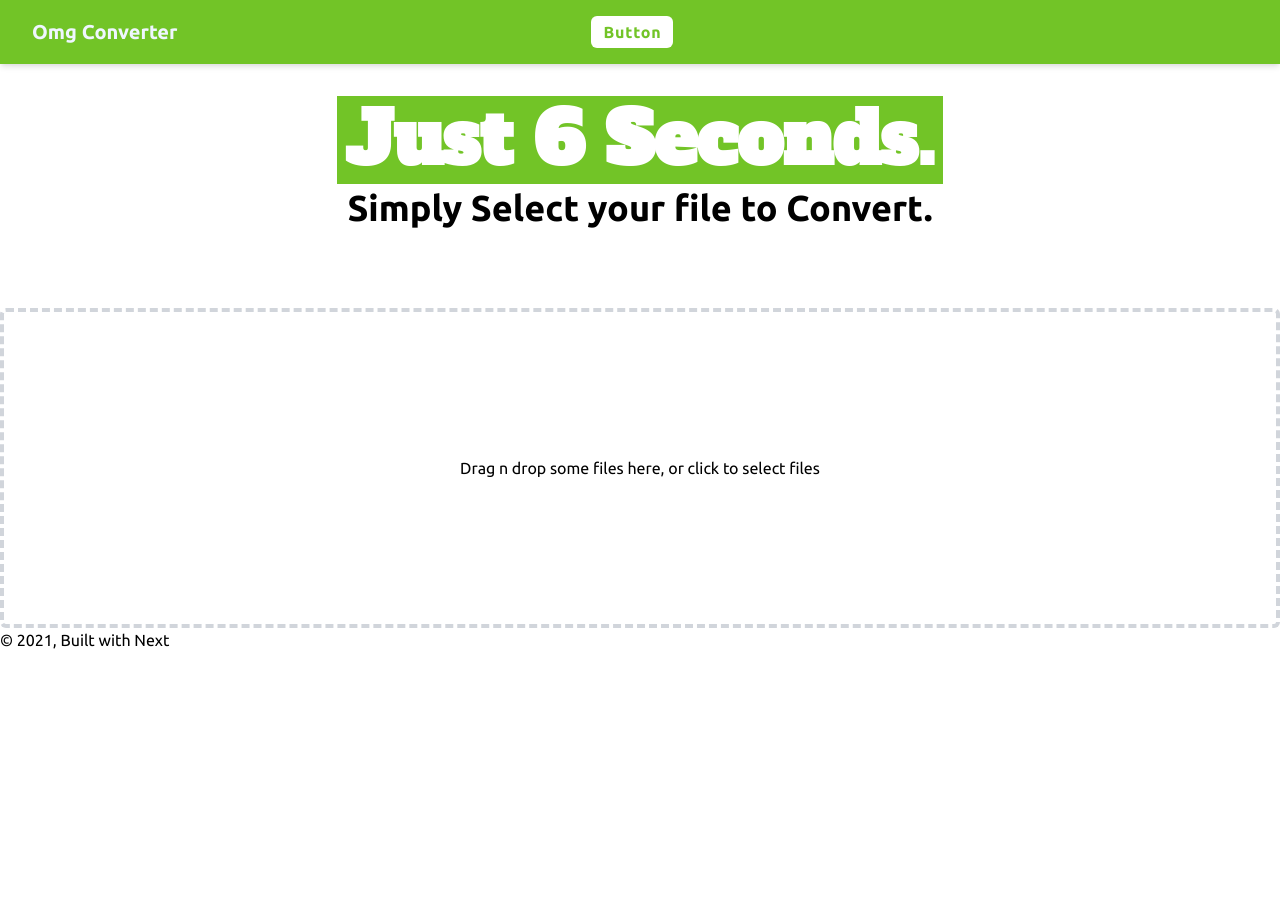
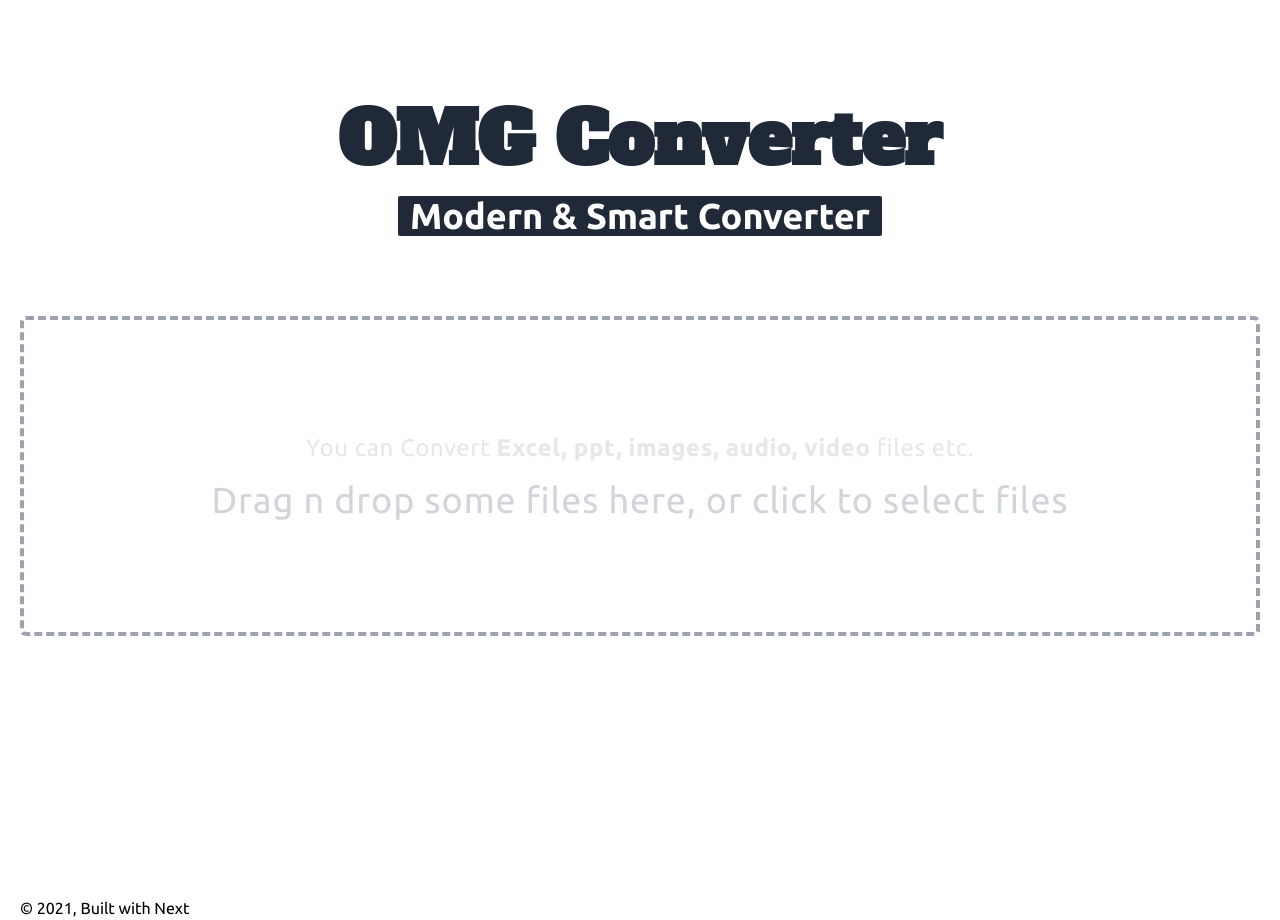
Before and after one commit to kamit-transient/3f97a53, a Next.js app: page / in a window 1280 px wide. Before the commit the page ends 800 px from the top, so only its background shows below. Built offline with nearby package versions, Linux system fonts and the light colour scheme.

Commit message:
minimal design started

```diff
--- a/src/components/fileUpload.js
+++ b/src/components/fileUpload.js
@@ -88,20 +88,24 @@ export default function FileUpload() {
 
 	return (
 		<Fragment>
+			<div className="">
+
+
 			<div
 				{...getRootProps()}
-				className={` mt-20 border-4 border-dashed  h-80 flex justify-center items-center rounded-md ${
-					!isDragActive ? 'border-gray-300' : 'border-primary'
+				className={` mt-20 border-4 border-dashed  h-80 p-5 flex flex-col justify-center items-center rounded-md ${
+					!isDragActive ? 'border-gray-400' : 'border-primary'
 				}`}
 			>
 				<input {...getInputProps()} />
 				{isDragActive ? (
-					<p className="text-primary">Drop the files here ...</p>
-				) : (
-					<p>Drag n drop some files here, or click to select files</p>
+					<p className="text-primary tracking-wide text-opacity-40 text-4xl">Drop the files here ...</p>
+				) : (<>
+					 <p className="text-gray-200 tracking-wide text-xl sm:text-2xl leading mb-4">You can Convert <span className="font-bold"> Excel, ppt, images, audio, video</span> files etc.</p>
+					<p className="text-gray-300 tracking-wide text-2xl sm:text-4xl">Drag n drop some files here, or click to select files</p> </>
 				)}
 			</div>
-
+	</div>
 		</Fragment>
 	);
 }
--- a/src/components/header.js
+++ b/src/components/header.js
@@ -5,7 +5,7 @@ import Link from 'next/link'
 
 
 const Header = ({ siteTitle }) => (
-  <header className="text-gray-50 text-opacity-95 font-body fixed bg-primary w-full z-20 shadow-md">
+  <header className="text-gray-50 text-opacity-95 font-body fixed bg-white w-full z-20 ">
     <div className="container mx-auto flex flex-wrap px-5 py-4 flex-row md:flex-row items-center">
       {/* <nav className="flex lg:w-2/5 flex-wrap items-center text-base md:ml-auto">
         <span className="mr-5 hover:text-gray-900">First Link</span>
@@ -13,17 +13,15 @@ const Header = ({ siteTitle }) => (
         <span className="mr-5 hover:text-gray-900">Third Link</span>
         <span className="hover:text-gray-900">Fourth Link</span>
       </nav> */}
-      <Link href="/" className="flex order-first lg:order-none  lg:w-1/5 font-heading font-bold tracking-wide items-center text-gray-900 lg:items-center lg:justify-center mb-4 md:mb-0">
+      {/*<Link href="/" className="flex order-first lg:order-none  lg:w-1/5 font-heading font-bold tracking-wide items-center text-gray-900 lg:items-center lg:justify-center mb-4 md:mb-0">
         <a>
 
-          <span className="ml-3 text-xl text-blue-50 font-bold ">Omg Converter</span>
+          <span className="ml-3 text-xl text-gray-500 font-bold font-heading">Omg Converter</span>
         </a>
 
-      </Link>
+      </Link> */}
       <div className="lg:w-2/5 inline-flex lg:justify-end ml-5 lg:ml-0">
-        <div className="bg-white bg-opacity-100 text-primary font-bold tracking-wider px-3 py-1 rounded-md transform transition-transform hover:scale-x-110  cursor-pointer">Button
 
-        </div>
       </div>
     </div>
   </header>
--- a/src/components/layout.js
+++ b/src/components/layout.js
@@ -14,8 +14,8 @@ const Layout = ({ children }) => {
     <>
       <Header />
       <div className="pt-24 font-body">
-        <main>{children}</main>
-        <footer>
+        <main className="px-2 sm:px-5">{children}</main>
+        <footer className="px-2 sm:px-5">
           © {new Date().getFullYear()}, Built with
           {` `}
           <a href="https://www.gatsbyjs.com">Next</a>
--- a/src/pages/index.js
+++ b/src/pages/index.js
@@ -1,17 +1,21 @@
 import Head from 'next/head';
-import React, { useCallback, useContext ,useEffect} from 'react';
+import React, { useCallback, useContext, useEffect } from 'react';
 import AppContext from '../context/appContext';
 import FileUpload from '../components/fileUpload';
 import FileRenderer from '../components/fileRenderer';
-import AppModal from "../components/appModal"
+import AppModal from '../components/appModal';
 import { getDependentsFromExt, getExtFromName, getComponentTobeRenderd } from '../lib/util';
-
+import {useSpring, animated,config } from "@react-spring/web"
 
 export default function Home() {
 	let a = { name: 'abc.xlsx', size: 4044 };
 	let { appState, setAppState } = useContext(AppContext);
-
-
+		let animatedStyle= useSpring({
+		from:{width:'0px'},
+		to:{width:'100%'},
+		 delay: 200,
+    config: config.molasses,
+	})
 
 	return (
 		<>
@@ -21,17 +25,20 @@ export default function Home() {
 				<link rel="icon" href="/favicon.ico" />
 			</Head>
 			<div className=" container mx-auto">
+			<div className="min-h-screen">
 				<div className="text-center">
-					<h1 className="font-bold font-heading text-7xl bg-primary text-white inline-block mb-1 p-2">
-						Just 6 Seconds.
+					<h1 className="font-bold font-heading text-5xl sm:text-7xl text-gray-800 inline-block mb-1 p-2 mb-3">
+						OMG Converter
 					</h1>
-					<h2 className="text-4xl font-bold font-body">
-						Simply Select your file to Convert.
-					</h2>
+					<div>
+						<h2 className="text-3xl sm:text-4xl font-bold font-body leading-relaxed inline-flex bg-gray-800 text-white px-3 rounded-sm">
+							Modern & Smart Converter{' '}
+						</h2>
+					</div>
 				</div>
 				<FileUpload />
 				<AppModal />
-
+			</div>
 			</div>
 		</>
 	);
```
